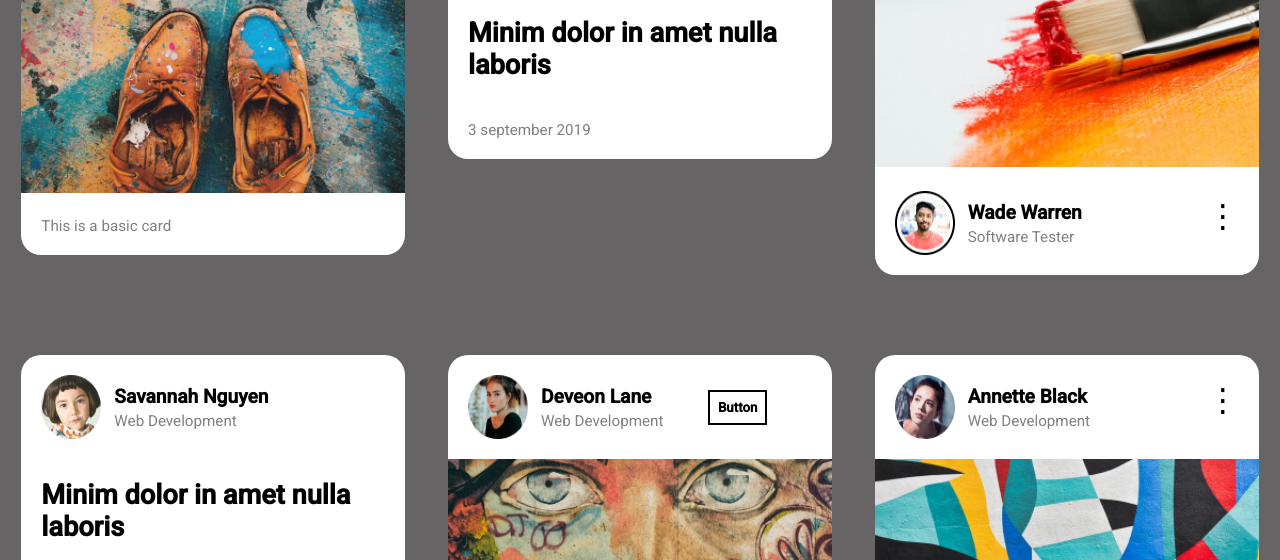
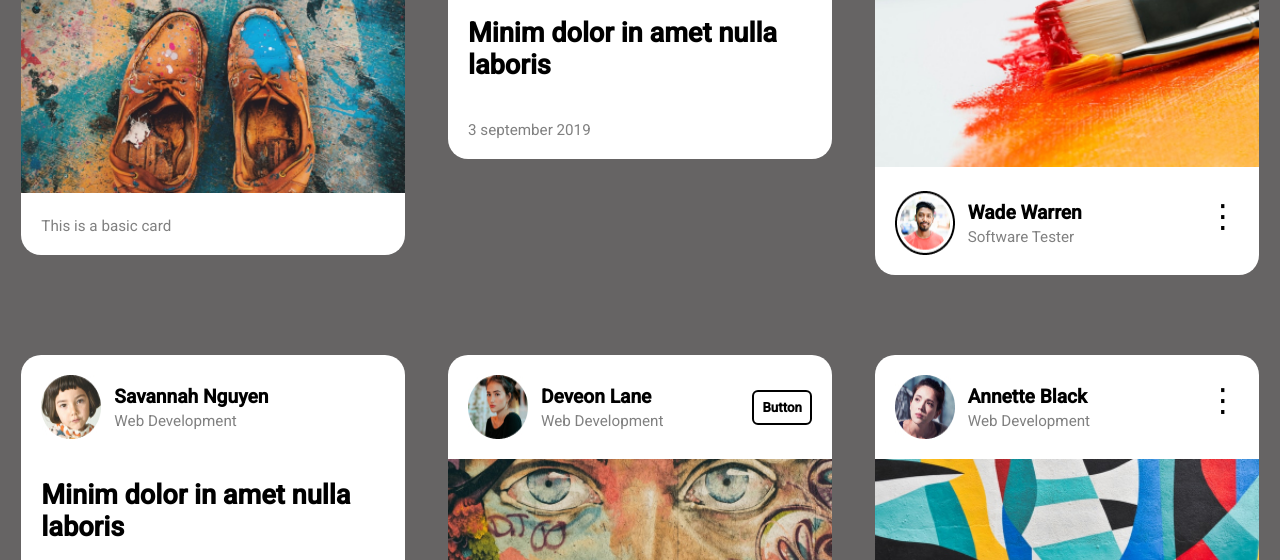
Before and after one commit to muhaj-dev/Cards, a plain HTML site: page index.html in a window 1280 px wide. Shown: the part 197-757 px from the top of the page. Drawn offline with Linux system fonts and the light colour scheme.

Commit message:
UI Designs for Cards

```diff
--- a/style.css
+++ b/style.css
@@ -71,7 +71,8 @@ header > span{
 }
 button{
     padding: 8px;
-    margin: auto;
+    border-radius: 6px;
+    margin: auto 0;
     height: max-content;
     font-weight: 600;
     background-color: transparent;
```
